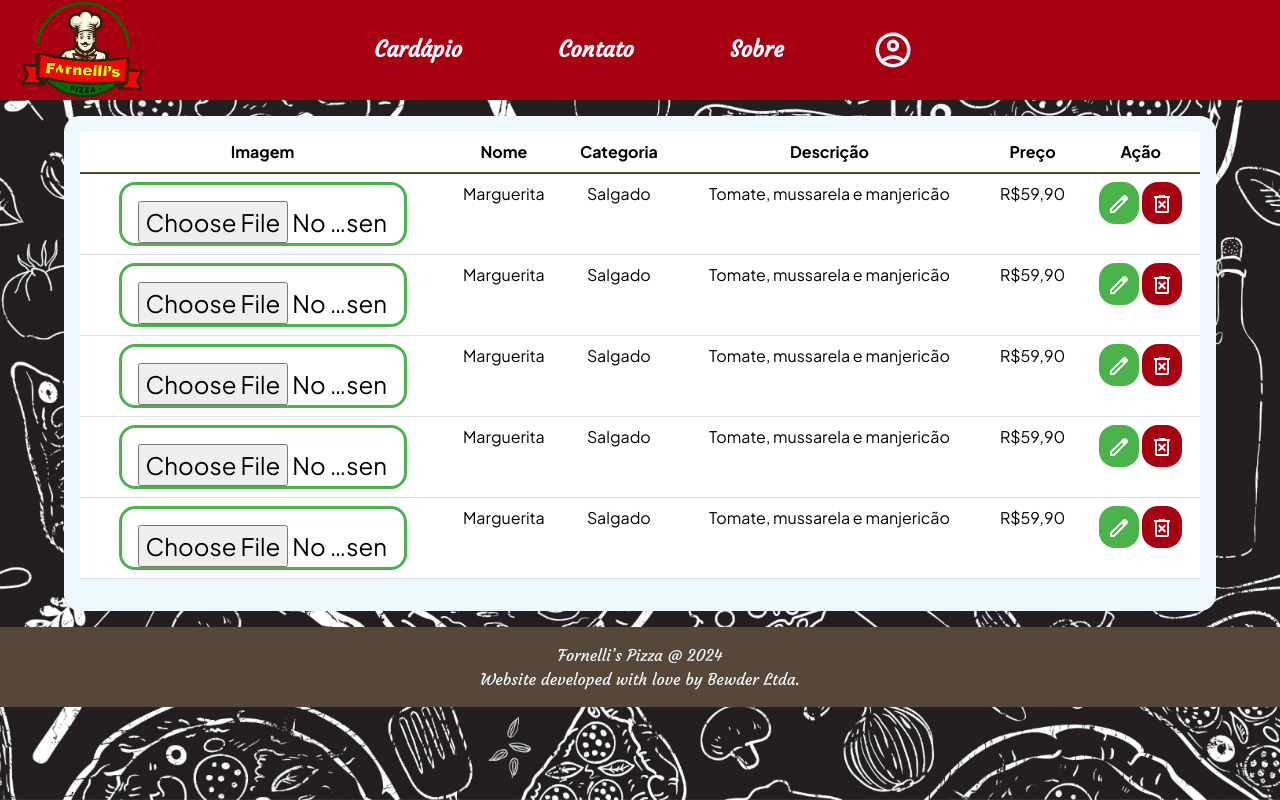
After one commit to jol-tm/fornellis-pizza, a PHP site: page /editMenu.php in a window 1280 px wide. The commit adds this page. Run offline with PHP 8.4, Linux system fonts and the light colour scheme.

Commit message:
Telas do adm

```diff
--- a/dataAcess/login.php
+++ b/dataAcess/login.php
@@ -1,4 +1,6 @@
 <?php
+    include_once 'conn.php';
+
     $email = $_POST['email'];
     $pass = password_hash($_POST['pass'], PASSWORD_DEFAULT);
 
--- /dev/null
+++ b/editMenu.php
@@ -0,0 +1,40 @@
+<?php include "assets/header.php"; ?>
+<div class="box">
+    <table class="table">
+      <thead>
+        <tr>
+          <th scope="col">Imagem</th>
+          <th scope="col">Nome</th>
+          <th scope="col">Categoria</th>
+          <th scope="col">Descrição</th>
+          <th scope="col">Preço</th>
+          <th scope="col">Ação</th>
+        </tr>
+      </thead>
+      <tbody class="table-group-divider">
+      <?php
+
+            for ($i=0; $i < 5; $i++) {
+                echo "
+                    <tr>
+                    <form id='controlOrder' action='dataAcess/updateMenu.php' method='post'>
+                    <th scope='row'><input style='width: 0;' type='file' name='img' id=''></th>
+                        <td>Marguerita</td>
+                        <td>Salgado</td>
+                        <td>Tomate, mussarela e manjericão</td>
+                        <td>R$59,90</td>
+                        <td>
+                            <button type='submit' name='editProduct' id='editBtn'><img src='imgs/icones/editProd.svg' alt=''></button>
+                            <button type='submit' name='deleteProduct' id='removeBtn'><img height=24 src='imgs/icones/delete-account-svg.svg' alt=''></button>
+                        </td>
+                    </form>
+                    </tr>
+                ";
+            }
+
+        ?>
+
+      </tbody>
+    </table>
+</div>
+<?php include "assets/footer.php"; ?>
--- a/styles/index.css
+++ b/styles/index.css
@@ -163,7 +163,7 @@ form {
     }
     button:hover, a:hover {
         transform: translateY(-3px);
-}
+    }
 }
 input {
     font-size: 1.5rem;
@@ -529,6 +529,25 @@ footer {
 .table {
     font-family: var(--f2);
 }
+/* GERENCIAMENTO DE PEDIDOS */
+#controlOrder {
+    flex-direction: row;
+}
+button {
+    border: none;
+    border-radius: 1rem;
+    padding: .5rem;
+    transition: .3s;
+}
+button:hover {
+    transform: translateY(-3px);
+}
+#editBtn {
+    background-color: var(--c2  );
+}
+#denyBtn, #removeBtn {
+    background-color: var(--c1);
+}
 /* ANIMAÇÕES */
 @keyframes fade {
     from {
```
Also changed, not shown: changeRegistration.php (+8 -8 lines), dataAcess/editAcc.php (added, +23 -0 lines), dataAcess/signUp.php (+11 -3 lines), orders.php (added, +34 -0 lines), dataAcess/deleteAcc.php (deleted), dataAcess/updateMenu.php (added), imgs/icones/accept.svg (added), imgs/icones/editProd.svg (added).
